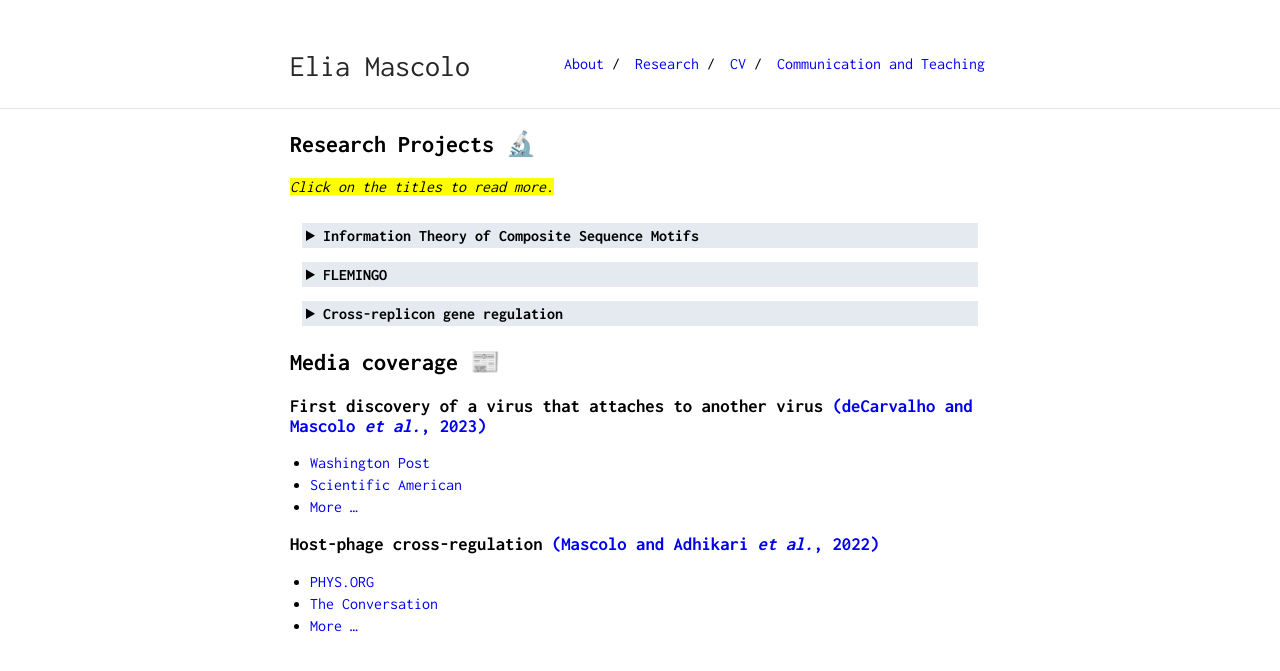
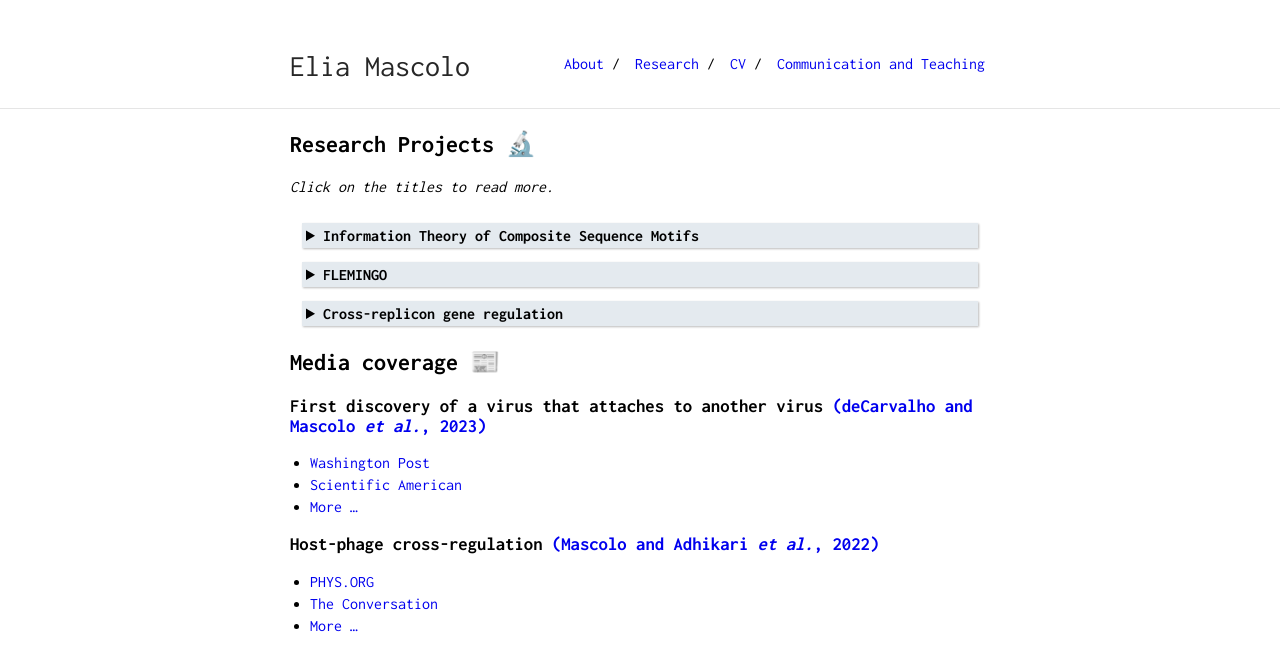
Before and after one commit to eliamascolo/eliamascolo.github.io, a Jekyll site: the page built from research.md, in a window 1280 px wide. Shown: the top 671 px of the page. Built offline with Jekyll 4.4.1, drawn with Linux system fonts in a browser that asks for light colours.

```diff
--- a/research.md
+++ b/research.md
@@ -41,7 +42,7 @@ details > p {
 
 ## Research Projects 🔬
 
-<mark><i>Click on the titles to read more.</i></mark>
+<i>Click on the titles to read more.</i>
 
 <details>
 <summary id="ITCM"><strong>Information Theory of Composite Sequence Motifs</strong></summary>
```
Also changed, not shown: other parts of research.md (+1 -0 lines).
